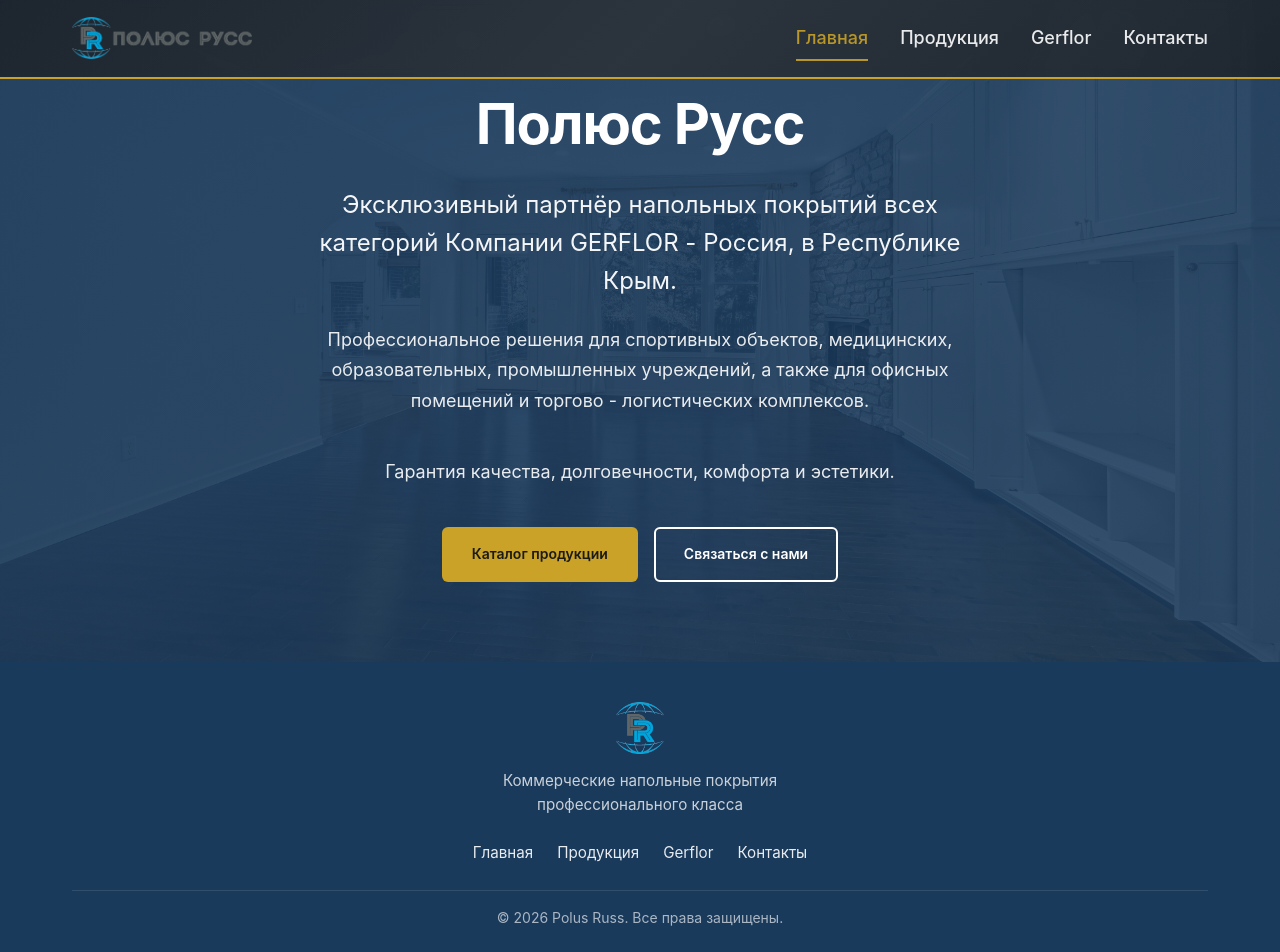
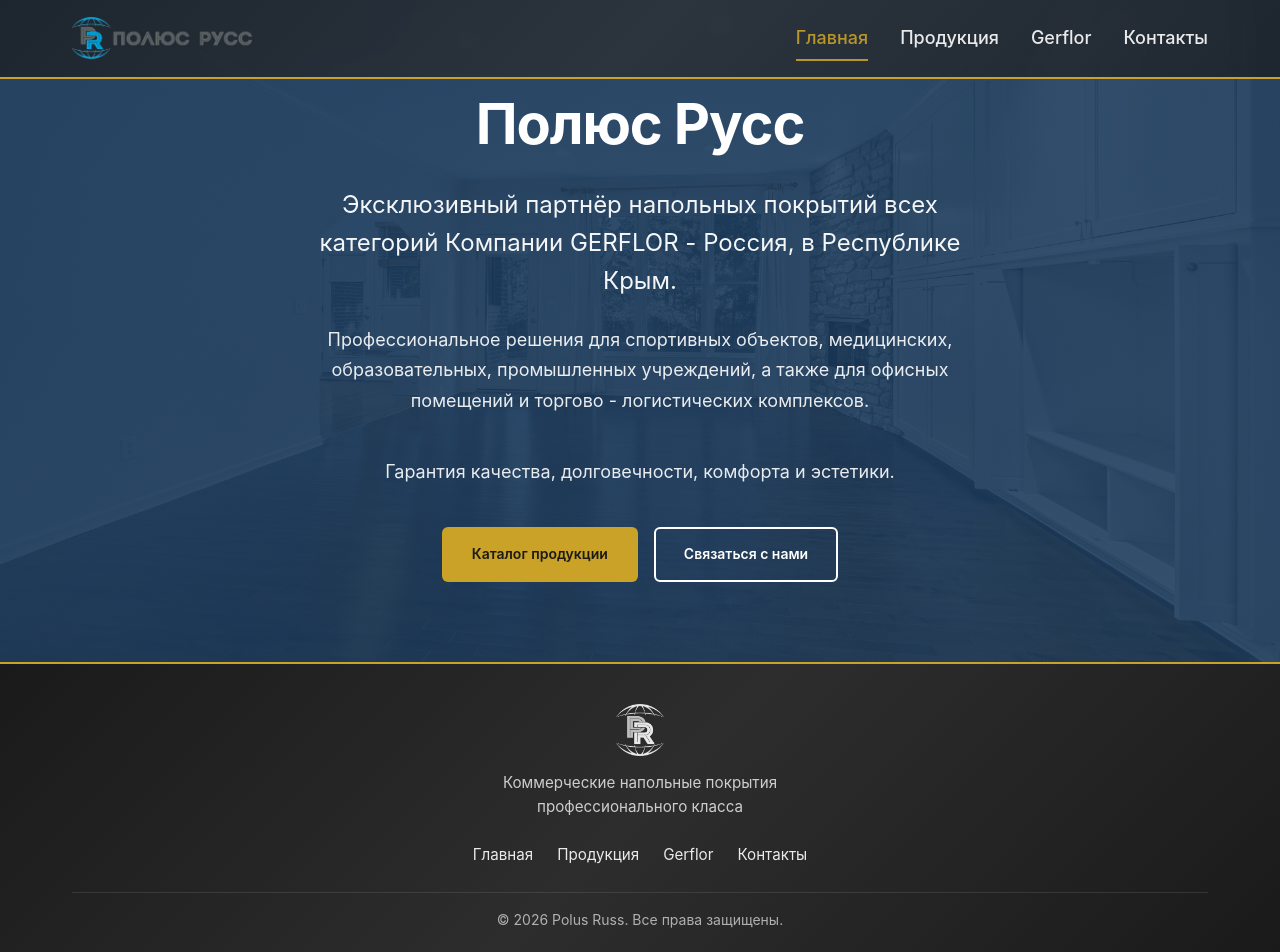
Before and after one commit to SergeyMalyuga/polus-russ, an Angular app: page / in a window 1280 px wide. Shown: the top 952 px of the page. Built offline with nearby package versions, Linux system fonts and the light colour scheme.

Commit message:
feat(footer): обновить логотип

```diff
--- a/src/app/components/footer/footer.component.html
+++ b/src/app/components/footer/footer.component.html
@@ -2,7 +2,7 @@
 <footer class="footer">
   <div class="container footer__inner">
     <div class="footer__brand">
-      <img src="/assets/images/polus-logo-circle.png" alt="Polus Russ" width="48" height="52" />
+      <img src="/assets/images/polus-logo-circle-bv.png" alt="Polus Russ" width="48" height="52" />
       <p>Коммерческие напольные покрытия профессионального класса</p>
     </div>
     <div class="footer__links">
--- a/src/app/components/footer/footer.component.scss
+++ b/src/app/components/footer/footer.component.scss
@@ -1,7 +1,8 @@
 @use '../../../styles/variables' as variables;
 
 .footer {
-  background: variables.$color-primary;
+  background: linear-gradient(135deg, #1a1a1a 0%, #2d2d2d 50%, #1a1a1a 100%);
+  border-top: 2px solid #c9a227;
   color: rgba(255, 255, 255, 0.9);
   padding: 2.5rem 0 1.5rem;
   font-size: 0.95rem;
```
Also changed, not shown: src/assets/images/polus-logo-circle-bv.png (added).
